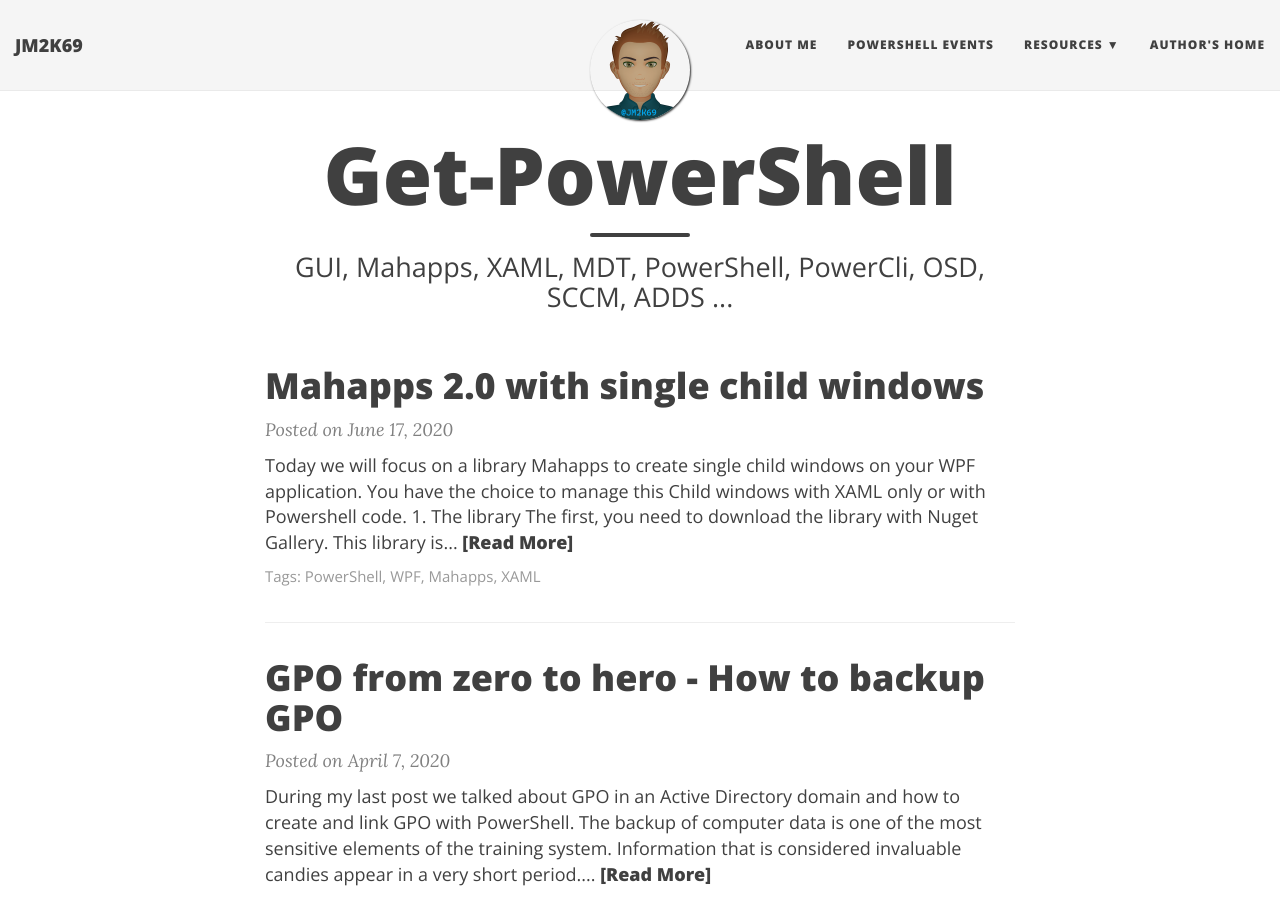
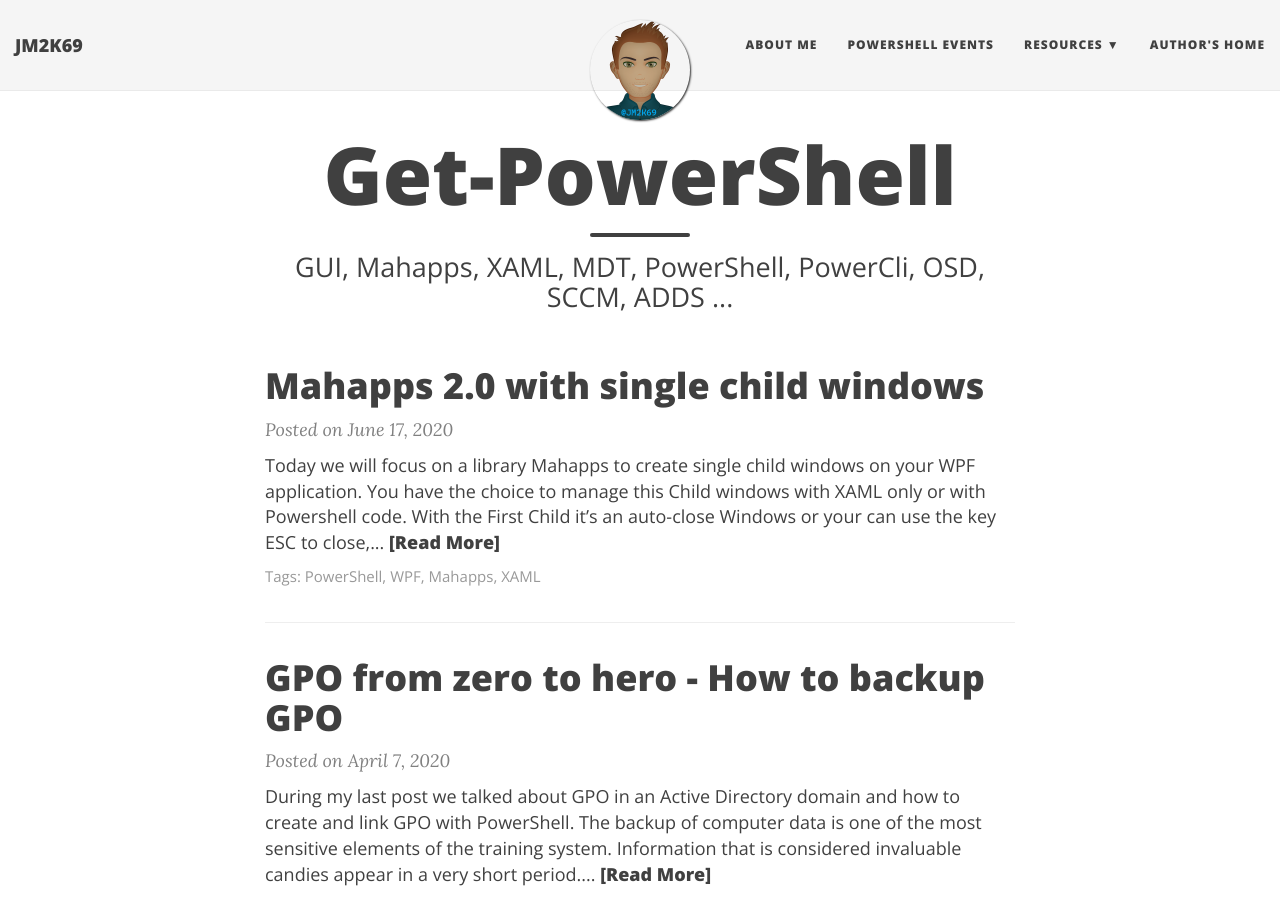
Before and after one commit to JM2K69/JM2K69.github.io, a Jekyll site: the page built from index.html, in a window 1280 px wide and 900 px high. Built offline with Jekyll 4.4.1, drawn with Linux system fonts in a browser that asks for light colours; nearby versions of some CDN libraries; the list of posts is cut into pages by our own code; some of the changed lines change nothing that is shown.

Commit message:
Add some image

````diff
--- a/_posts/2020-06-17-Mahapps 2.0 with single child windows.md
+++ b/_posts/2020-06-17-Mahapps 2.0 with single child windows.md
@@ -10,6 +10,8 @@
 Today we will focus on a library Mahapps to create single child windows on your WPF application. You have the choice to manage this Child windows with XAML only or with `Powershell` code.
 
 ![Auhtors_img](/img/DemoSCW.gif)
+
+With the First Child it's an auto-close Windows or your can use the key `ESC` to close, the second have an icon and the third you can customize as you want.
 
 # 1. The library
 
@@ -260,6 +262,9 @@
 })
 
 ```
+![Auhtors_img](/img/Git1.png)
+
+My project is available on Github [here](https://github.com/JM2K69/PowerShell_Mahapps_Single_Window)
 
 
 Thank's for reading.
````
Also changed, not shown: img/Git1.png (added).
